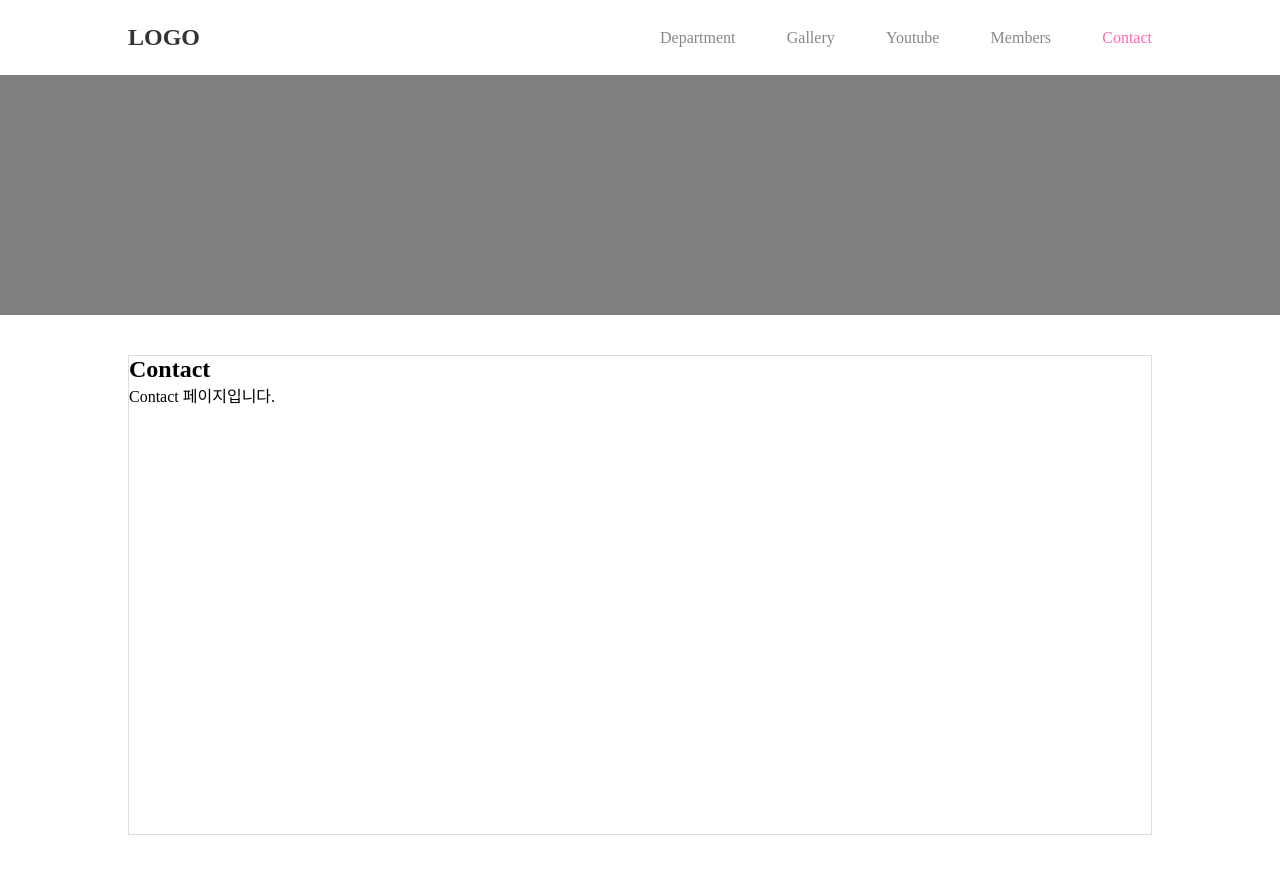
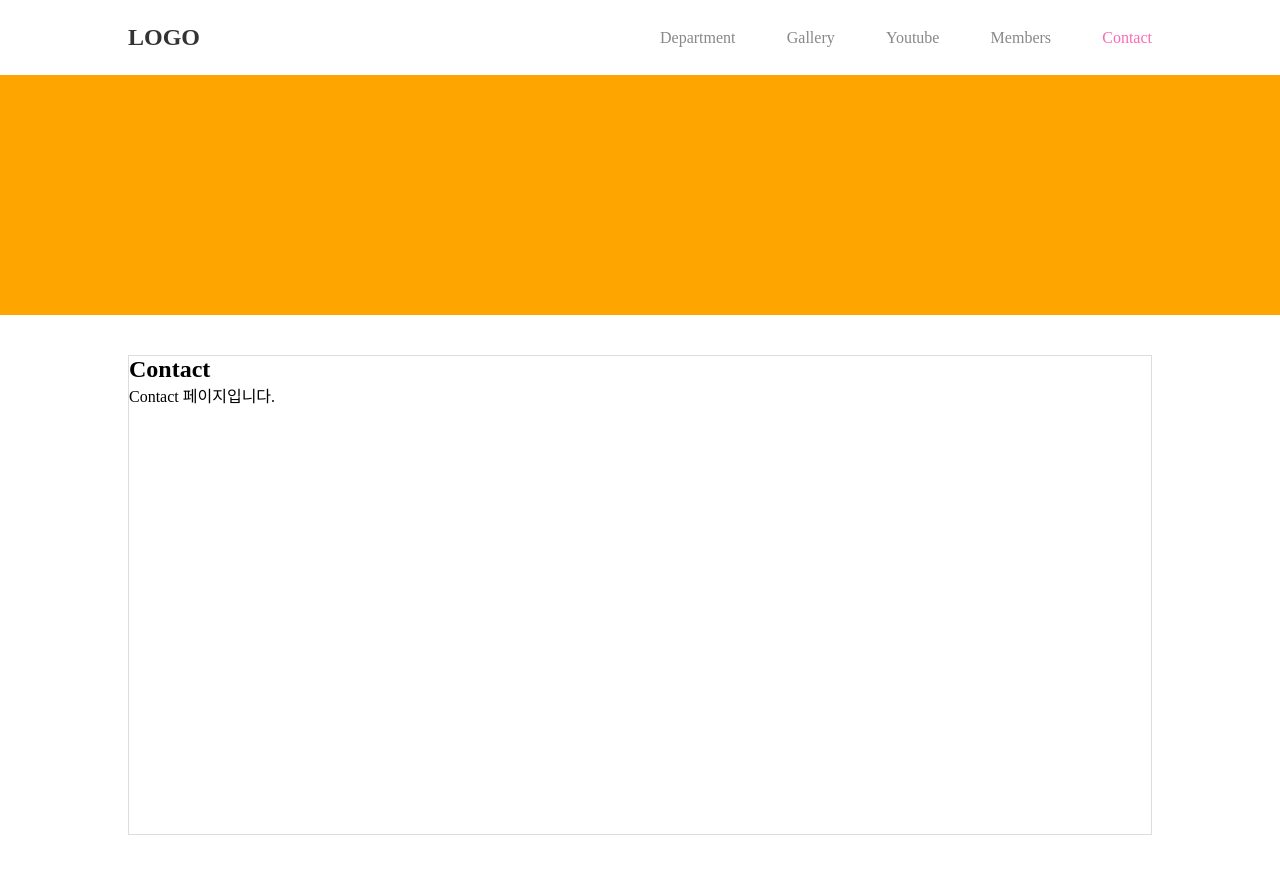
Before and after one commit to leeruma/react_portfolio, a React (Create React App) app: page /#/contact in a window 1280 px wide. Built offline with nearby package versions, Linux system fonts and the light colour scheme.

Commit message:
특정 컴포넌트의 고유 클래스명을 하위 컴포넌트에 전달

```diff
--- a/src/components/common/header/Header.jsx
+++ b/src/components/common/header/Header.jsx
@@ -1,7 +1,6 @@
 import styles from './Header.module.scss';
 import clsx from 'clsx';
 import { Link, NavLink } from 'react-router-dom';
-
 export default function Header() {
 	return (
 		<header className={clsx(styles.header)}>
--- a/src/components/common/header/Header.module.scss
+++ b/src/components/common/header/Header.module.scss
@@ -3,12 +3,10 @@
 	padding: 3vh 10vw;
 	display: flex;
 	justify-content: space-between;
-
 	h1 {
 		font-size: 1.5rem;
 		color: #333;
 	}
-
 	ul {
 		display: flex;
 		gap: 4vw;
--- a/src/components/common/layout/Layout.jsx
+++ b/src/components/common/layout/Layout.jsx
@@ -1,12 +1,12 @@
 import styles from './Layout.module.scss';
 import clsx from 'clsx';
 
-export default function Layout({ title, children }) {
+export default function Layout({ title, children, styleName }) {
 	return (
-		<section className={clsx(styles.layout)}>
+		<section className={clsx(styles.layout, styleName)}>
 			<figure></figure>
 
-			<div className={clsx(styles.content)}>
+			<div className={clsx(styles.content, styleName)}>
 				<h1>{title}</h1>
 				{/* 해당컴포넌트로 특정 컨텐츠를 감싸주면 감싸진내용들이 props.children으로 전달됨 */}
 				{children}
--- a/src/components/sub/contact/Contact.jsx
+++ b/src/components/sub/contact/Contact.jsx
@@ -1,10 +1,10 @@
 import Layout from '../../common/layout/Layout';
-// import styles from './Department.module.scss';
+import styles from './Contact.module.scss';
 // import clsx from 'clsx';
 
 export default function Contact() {
 	return (
-		<Layout title={'Contact'}>
+		<Layout title={'Contact'} styleName={styles.contact}>
 			<p>Contact 페이지입니다.</p>
 		</Layout>
 	);
--- a/src/components/sub/contact/Contact.module.scss
+++ b/src/components/sub/contact/Contact.module.scss
@@ -0,0 +1,5 @@
+.contact {
+	figure {
+		background: orange;
+	}
+}
```
